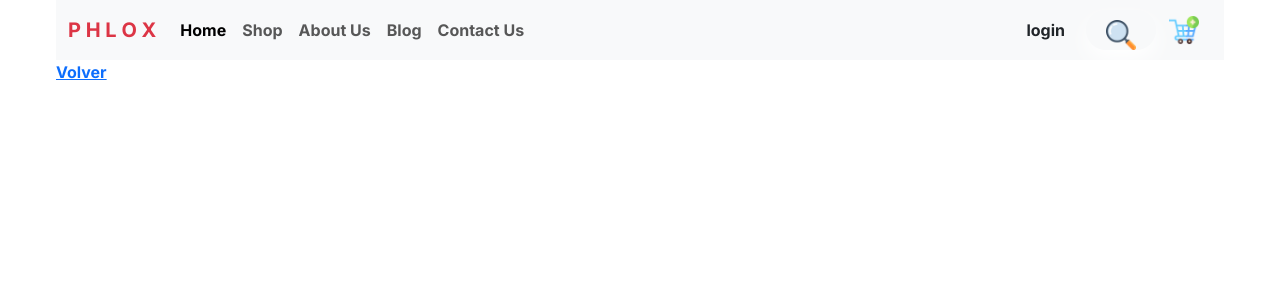
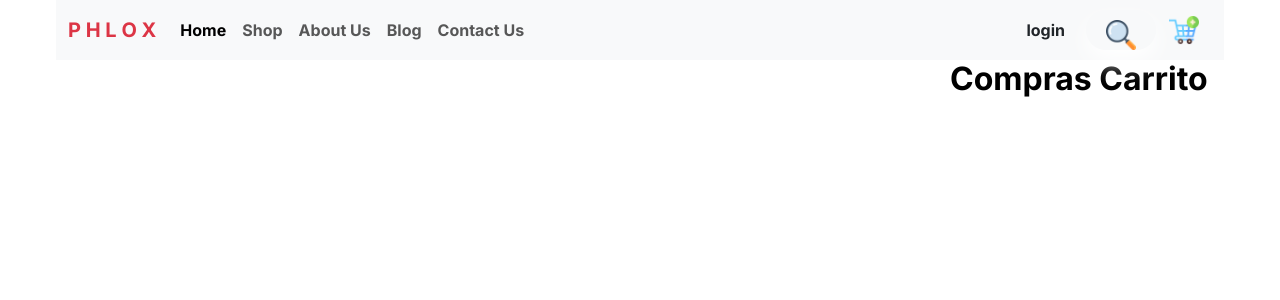
Before and after one commit to ETERNALPSY/figma-phlox-challenge, a React (Vite) app: page /shopping in a window 1280 px wide. Shown: the top 300 px of the page. Built offline with nearby package versions, Linux system fonts and the light colour scheme.

Commit message:
feat:shopping cart functions

```diff
--- a/src/App.jsx
+++ b/src/App.jsx
@@ -7,6 +7,7 @@ import Tags from './components/tags/tags'
 import Navbar from './components/nav/nav'
 import Main from './components/main/main'
 import Login from './pages/Login/Login'
+import Cart from './pages/cart/cart'
 
 function App() {
 
@@ -25,6 +26,7 @@ function App() {
 
                <Route path='/product/:id' element={<DetailProduct />} />
             </Route>
+            <Route path='/shopping' element={<Cart/>}/>
             <Route path='/login' element={<Login />}/>
             <Route path='*' element={<Link className='' to="/">Volver</Link>} />
 
--- a/src/context/cartContext.jsx
+++ b/src/context/cartContext.jsx
@@ -5,15 +5,17 @@ import React, { createContext, useState } from 'react';
 export const CartContext = createContext();
 
 
-
 export const CartProvider = ({ children }) => {
    const [cart, setCart] = useState([]);
-   console.log(cart)
+   // console.log(cart)
 
    const addToCart = (newItem) => {
       setCart([...cart, newItem ]);
    };
 
+   const Total = (price) =>{
+      price.reduce((acum, current) => {acum + current},0)
+   }
    const deleteToCart = (id) => {
       const cartAct =cart.filter(item => item.id != id)
       setCart(cartAct)
@@ -25,6 +27,7 @@ export const CartProvider = ({ children }) => {
             cart,
             addToCart,
             deleteToCart,
+            Total,
          }}
       >
          {children}
--- a/src/pages/cart/cart.jsx
+++ b/src/pages/cart/cart.jsx
@@ -1,11 +1,55 @@
-import React from 'react'
+import React, { useContext, useEffect, useState } from "react";
+import { CartContext } from "../../context/cartContext";
+import "./cart.scss";
 
 const Cart = () => {
-   return (
-      <div>
+  const { cart, deleteToCart, Total } = useContext(CartContext);
 
+  //   const saveLocal = ()=>{
+  //    localStorage.setItem("carrito",JSON.stringify(cart))
+  //   }
+  return (
+    <div>
+      <div className="row ">
+        <div className="col-12 col-md-9 col-lg-9">
+          <div
+            className="row row-cols-1 row-cols-md-3 scrollspy-example vh-100 overflow-scroll container-card"
+            data-bs-spy="scroll"
+            data-bs-smooth-scroll="true"
+            tabindex="0"
+          >
+            {cart.map((item) => {
+              return (
+                <div className="item">
+                  <img className="img-card" src={item.image} alt="" />
+                  <div className="ms-5">
+                    <p>{item.title}</p>
+                    <button type="button" className="btn btn-primary">
+                     Eliminar
+                    </button>
+                  </div>
+                </div>
+              );
+            })}
+          </div>
+        </div>
+        <div className="col-12 col-md-3">
+          <div className="row row-cols-md-12">
+            <h2>Compras Carrito</h2>
+          </div>
+          <div className="row">
+            {cart.map((item) => {
+              return (
+                <>
+                  <p>$ {item.price}</p>
+                </>
+              );
+            })}
+          </div>
+        </div>
       </div>
-   )
-}
+    </div>
+  );
+};
 
-export default Cart
+export default Cart;
--- a/src/pages/cart/cart.scss
+++ b/src/pages/cart/cart.scss
@@ -0,0 +1,22 @@
+.container-card{
+    flex-wrap: nowrap;
+    flex-direction: column;
+
+    .item{
+        border-bottom: 1px solid black;
+        display: flex;
+        width: 950px;
+        margin-top: 2rem;
+        .img-card{
+            width: 10rem;
+            height: 10rem;
+            object-fit: fill;
+            padding: 10px;
+        }
+        button:hover{
+            background-color: red;
+            border: none;
+
+        }
+    }
+}
--- a/src/pages/detailProduct/detailProduct.jsx
+++ b/src/pages/detailProduct/detailProduct.jsx
@@ -39,7 +39,9 @@ const DetailProduct = () => {
                         <p className='product__header__desc'>{product.description}</p>
                         <p className='product__header__rating'>⭐⭐⭐⭐  120 Opiniones</p>
                         <div className='product__header__button-wrapper'>
+                           <Link to={'/shopping'}>
                            <button className='button__add' onClick={()=> {addToCart(product)} }>Agregar al carrito</button>
+                           </Link>
                            <Link className='button__buy'>Comprar</Link>
                         </div>
                      </div>
```
